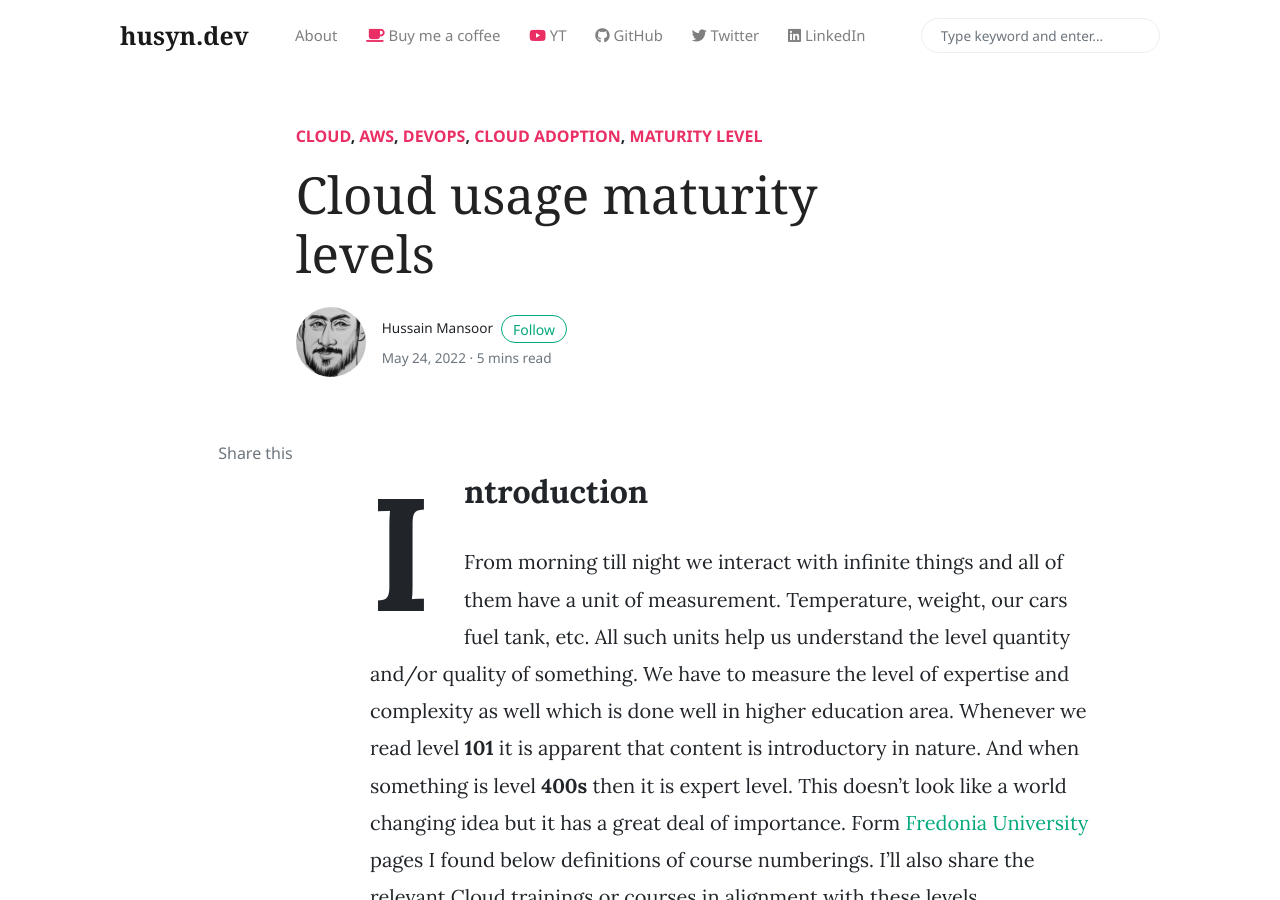
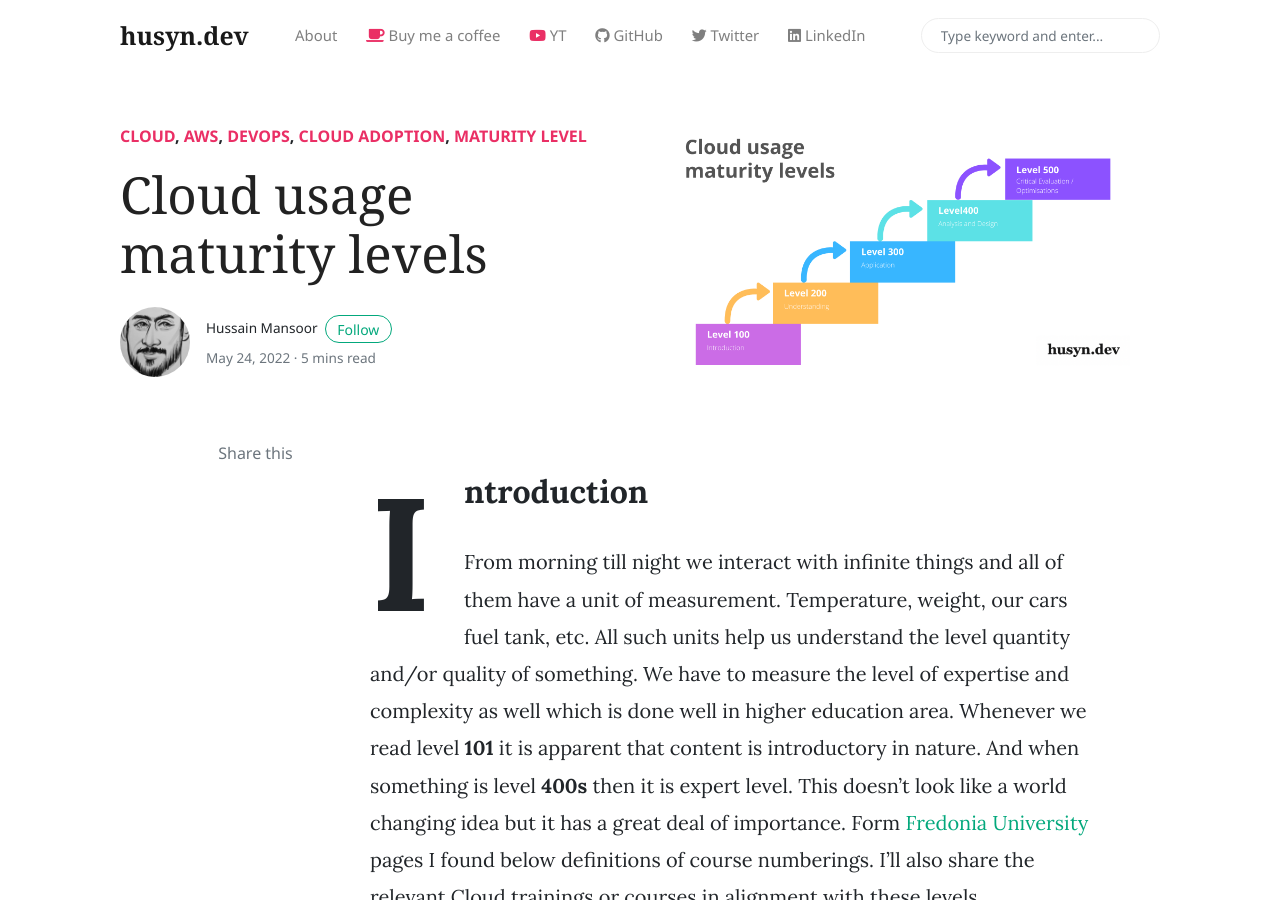
Before and after one commit to husyn/husyn.dev, a Jekyll site: the page built from _posts/2022-05-24-cloud-usage-maturity-levels.markdown, in a window 1280 px wide and 900 px high. Built offline with Jekyll 4.4.1, drawn with Linux system fonts in a browser that asks for light colours; nearby versions of some CDN libraries; comment, search, counter and statistics services are not loaded.

Commit message:
Adds image in the blog

```diff
--- a/_posts/2022-05-24-cloud-usage-maturity-levels.markdown
+++ b/_posts/2022-05-24-cloud-usage-maturity-levels.markdown
@@ -4,6 +4,7 @@ author: husyn
 title:  "Cloud usage maturity levels"
 categories: [cloud, aws, devops, cloud adoption, maturity level]
 tags: [featured]
+image: assets/images/cloud-usage-maturity-levels.png
 ---
 
 ## Introduction
```
Also changed, not shown: assets/images/cloud-usage-maturity-levels.png (added).
